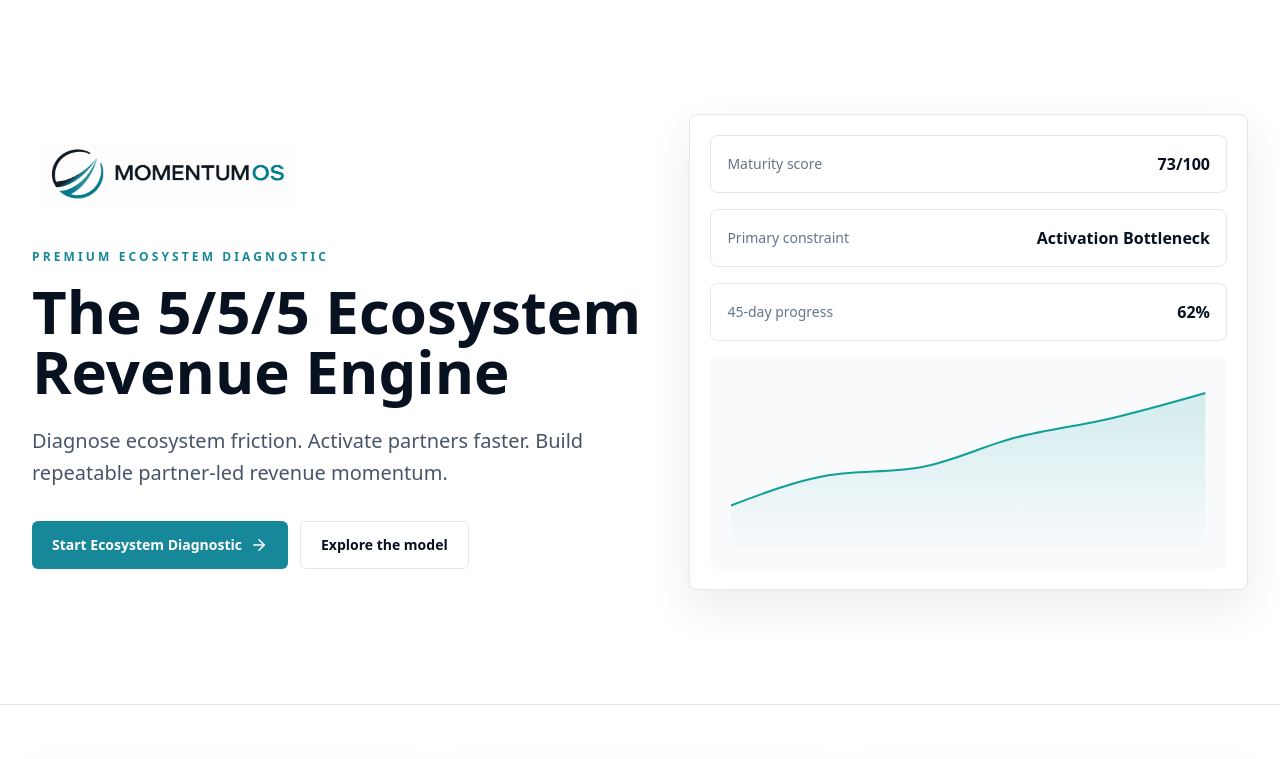
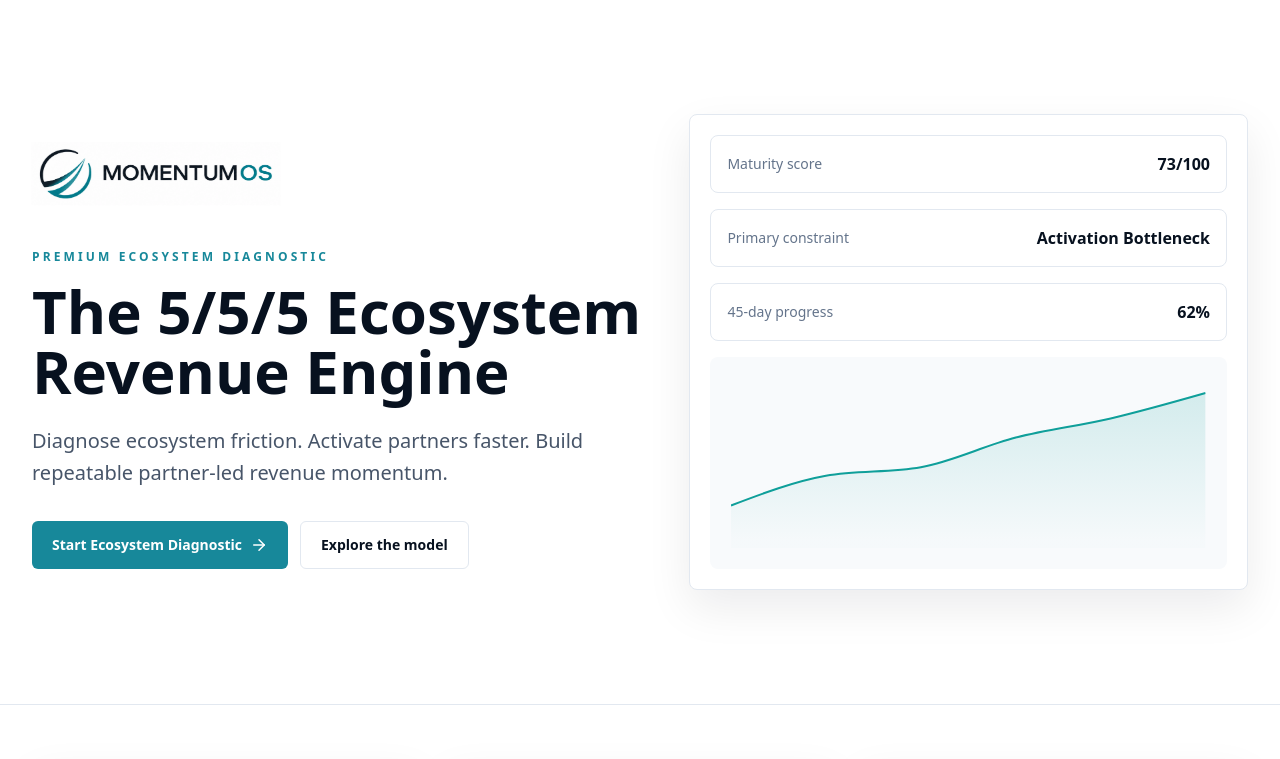
Before and after one commit to Turk1823/555-momentum-os, a Next.js app: page / in a window 1280 px wide. Shown: the top 759 px of the page. Built offline with nearby package versions, Linux system fonts and the light colour scheme.

Commit message:
Fine tune diagnostic logo alignment

```diff
--- a/components/momentumos-logo.tsx
+++ b/components/momentumos-logo.tsx
@@ -12,7 +12,7 @@ export function MomentumOSLogo({ className = "", width = 220 }: MomentumOSLogoPr
   return (
     <div
       className={cn("relative inline-block shrink-0", className)}
-      style={{ width: `${width}px`, marginLeft: "-24px" }}
+      style={{ width: `${width}px`, marginLeft: "-36px" }}
     >
       <Image
         alt="MomentumOS"
```
